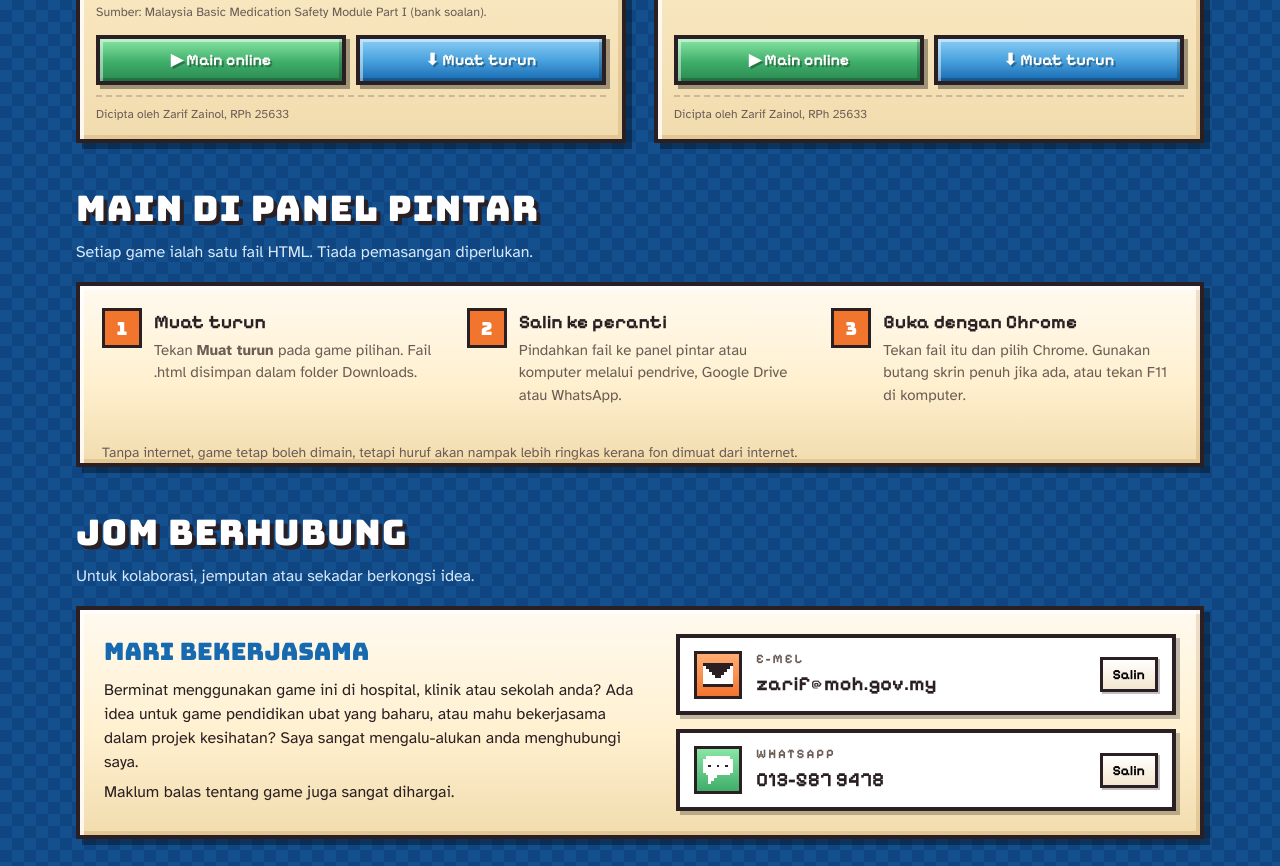
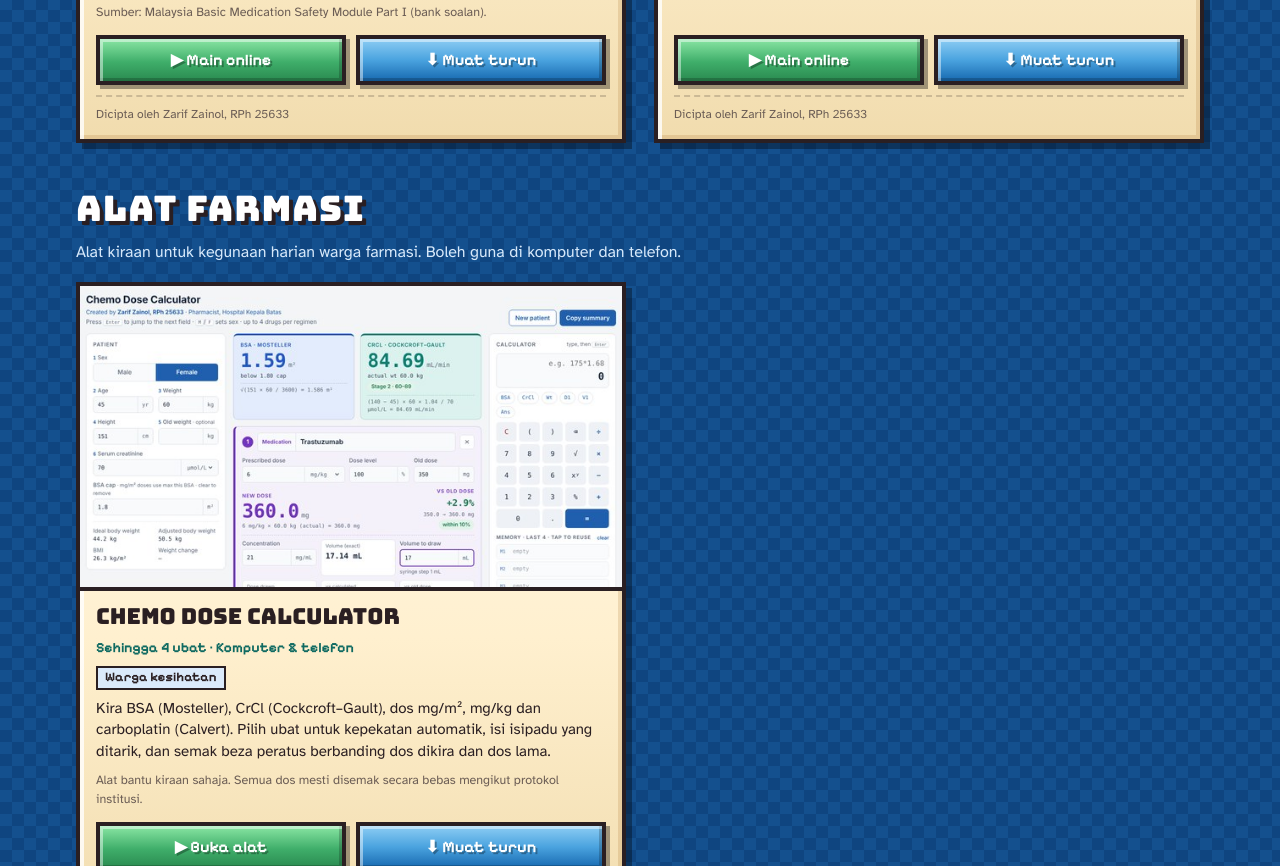
Before and after one commit to ArkedFarmasiHKB/arkedfarmasihkb.github.io, a plain HTML site: page index.html in a window 1280 px wide. Shown: the part 1934-2800 px from the top of the page. Drawn offline with Linux system fonts and the light colour scheme.

Commit message:
Homepage: add Alat Farmasi section with Chemo Dose Calculator card
Co-Authored-By: Claude Opus 5.5 <noreply@anthropic.com>
Claude-Session: https://claude.ai/code/session_014KmjW5Lyih26BpoCciFScV

```diff
--- a/index.html
+++ b/index.html
@@ -154,7 +154,7 @@ footer{padding-block:40px 32px}
 <header class="wrap top">
   <div class="brandbar">
     <div class="brand" aria-label="Arked Farmasi"><span>A</span><span>R</span><span>K</span><span>E</span><span>D</span> <span>F</span><span>A</span><span>R</span><span>M</span><span>A</span><span>S</span><span>I</span></div>
-    <nav class="nav" aria-label="Navigasi"><a href="#game">Game</a><a href="#cara">Cara guna</a><a href="#hubungi">Hubungi</a></nav>
+    <nav class="nav" aria-label="Navigasi"><a href="#game">Game</a><a href="#alat">Alat</a><a href="#cara">Cara guna</a><a href="#hubungi">Hubungi</a></nav>
   </div>
 
   <div class="hero panel">
@@ -189,6 +189,28 @@ footer{padding-block:40px 32px}
       </div>
     </div>
     <div class="grid" id="grid"></div>
+  </section>
+
+  <section id="alat" aria-labelledby="alatH">
+    <div class="sechead"><div><h2 id="alatH">Alat Farmasi</h2><p>Alat kiraan untuk kegunaan harian warga farmasi. Boleh guna di komputer dan telefon.</p></div></div>
+    <div class="grid">
+      <article class="card panel">
+        <a class="shot" href="tools/chemo-calculator.html" target="_blank" rel="noopener" aria-label="Buka Chemo Dose Calculator">
+          <img src="img/chemo-calculator.jpg" alt="Skrin Chemo Dose Calculator" loading="lazy"></a>
+        <div class="body">
+          <h3>Chemo Dose Calculator</h3>
+          <div class="meta">Sehingga 4 ubat · Komputer &amp; telefon</div>
+          <div class="tags"><span class="tag staf">Warga kesihatan</span></div>
+          <p class="desc">Kira BSA (Mosteller), CrCl (Cockcroft–Gault), dos mg/m², mg/kg dan carboplatin (Calvert). Pilih ubat untuk kepekatan automatik, isi isipadu yang ditarik, dan semak beza peratus berbanding dos dikira dan dos lama.</p>
+          <p class="src">Alat bantu kiraan sahaja. Semua dos mesti disemak secara bebas mengikut protokol institusi.</p>
+          <div class="acts">
+            <a class="btn play" href="tools/chemo-calculator.html" target="_blank" rel="noopener">▶ Buka alat</a>
+            <a class="btn dl" href="tools/chemo-calculator.html" download="Chemo-Dose-Calculator.html">⬇ Muat turun</a>
+          </div>
+          <p class="cr">Dicipta oleh Zarif Zainol, RPh 25633</p>
+        </div>
+      </article>
+    </div>
   </section>
 
   <section id="cara" aria-labelledby="caraH">
```
Also changed, not shown: img/chemo-calculator.jpg (added).
